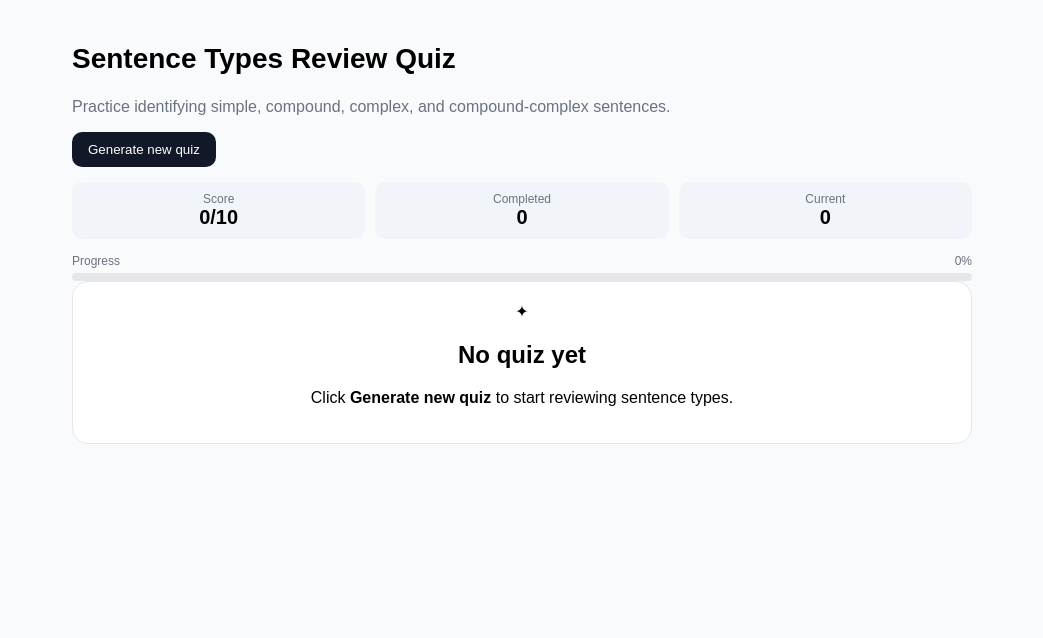
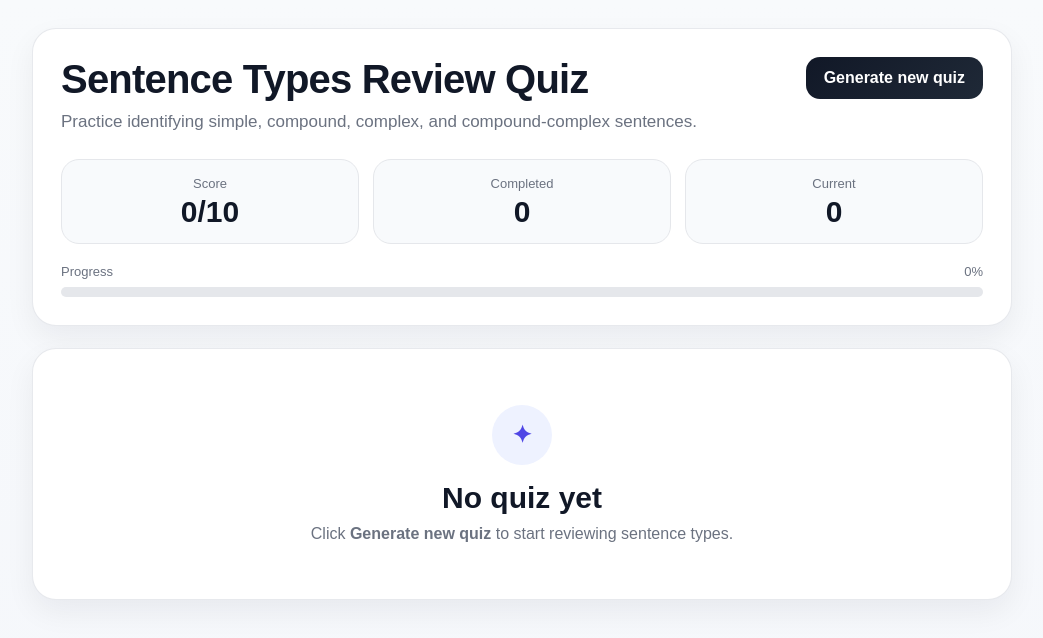
Before and after one commit to lehoanganhnguica/sentencetype, a React (Vite) app: page / in a window 1280 px wide. Shown: the top 638 px of the page, without its empty margins (118-1161 px from the left). Built offline with nearby package versions, Linux system fonts and the light colour scheme.

Commit message:
Update styles.css

```diff
--- a/src/styles.css
+++ b/src/styles.css
@@ -1,176 +1,388 @@
-/* Page layout */
+:root {
+  --bg: #f5f7fb;
+  --panel: #ffffff;
+  --text: #111827;
+  --muted: #6b7280;
+  --line: #e5e7eb;
+  --primary: #111827;
+  --primary-soft: #1f2937;
+  --accent: #4f46e5;
+  --accent-soft: #eef2ff;
+  --green-bg: #ecfdf5;
+  --green-line: #86efac;
+  --red-bg: #fef2f2;
+  --red-line: #fca5a5;
+  --shadow: 0 12px 30px rgba(15, 23, 42, 0.06);
+}
+
+* {
+  box-sizing: border-box;
+}
+
 body {
   margin: 0;
-  font-family: Arial, sans-serif;
-  background: #f8fafc;
+  font-family: Arial, Helvetica, sans-serif;
+  background: linear-gradient(180deg, #f8fafc 0%, var(--bg) 100%);
+  color: var(--text);
+}
+
+button,
+input {
+  font: inherit;
 }
 
 .page {
-  padding: 20px;
+  min-height: 100vh;
+  padding: 28px 16px 48px;
 }
 
 .container {
-  max-width: 900px;
+  max-width: 980px;
   margin: 0 auto;
 }
 
-/* Panels */
+.hero-card,
 .panel {
-  background: white;
-  padding: 20px;
-  border-radius: 16px;
-  margin-bottom: 20px;
-  border: 1px solid #e5e7eb;
+  background: var(--panel);
+  border: 1px solid rgba(229, 231, 235, 0.9);
+  border-radius: 24px;
+  box-shadow: var(--shadow);
 }
 
-.empty-state {
-  text-align: center;
+.hero-card {
+  padding: 28px;
+  margin-bottom: 22px;
 }
 
-/* Titles */
+.panel {
+  padding: 24px;
+}
+
+.hero-top {
+  display: flex;
+  justify-content: space-between;
+  align-items: flex-start;
+  gap: 20px;
+  margin-bottom: 24px;
+}
+
 .title {
-  font-size: 28px;
-  font-weight: bold;
+  margin: 0 0 8px;
+  font-size: 40px;
+  line-height: 1.1;
+  letter-spacing: -0.02em;
 }
 
 .subtitle {
-  color: #6b7280;
-  margin-top: 5px;
+  margin: 0;
+  color: var(--muted);
+  font-size: 17px;
+  line-height: 1.5;
+  max-width: 680px;
 }
 
-/* Stats */
 .stats-grid {
-  display: flex;
-  gap: 10px;
-  margin-top: 15px;
+  display: grid;
+  grid-template-columns: repeat(3, 1fr);
+  gap: 14px;
+  margin-top: 8px;
 }
 
 .stat-card {
-  flex: 1;
-  background: #f1f5f9;
-  padding: 10px;
-  border-radius: 10px;
+  background: #f8fafc;
+  border: 1px solid var(--line);
+  border-radius: 18px;
+  padding: 16px;
   text-align: center;
 }
 
 .stat-label {
-  font-size: 12px;
-  color: #6b7280;
+  font-size: 13px;
+  color: var(--muted);
+  margin-bottom: 6px;
 }
 
 .stat-value {
-  font-size: 20px;
-  font-weight: bold;
+  font-size: 30px;
+  font-weight: 800;
+  line-height: 1;
 }
 
-/* Buttons */
-.button {
-  padding: 10px 16px;
-  border-radius: 10px;
-  border: none;
-  cursor: pointer;
-}
-
-.button-primary {
-  background: #111827;
-  color: white;
-}
-
-.button-secondary {
-  background: #e5e7eb;
-}
-
-/* Sentence box */
-.sentence-box {
-  background: #fee2e2;
-  padding: 15px;
-  border-radius: 10px;
-  font-size: 18px;
-  margin-top: 15px;
-}
-
-/* Options */
-.options-list {
-  display: flex;
-  flex-direction: column;
-  gap: 10px;
-}
-
-.option-card {
-  display: flex;
-  gap: 10px;
-  padding: 12px;
-  border: 1px solid #d1d5db;
-  border-radius: 10px;
-  cursor: pointer;
-}
-
-.option-text {
-  text-transform: none;
-}
-
-/* Feedback */
-.feedback-box {
-  padding: 12px;
-  border-radius: 10px;
-  border: 1px solid;
-}
-
-.feedback-box.correct {
-  background: #dcfce7;
-  border-color: #22c55e;
-}
-
-.feedback-box.wrong {
-  background: #fee2e2;
-  border-color: #ef4444;
-}
-
-.feedback-title {
-  font-weight: bold;
-  margin-bottom: 5px;
-}
-
-.feedback-text {
-  font-size: 14px;
-  margin-top: 5px;
-}
-
-/* Progress bar */
 .progress-wrapper {
-  margin-top: 15px;
+  margin-top: 20px;
 }
 
 .progress-top {
   display: flex;
   justify-content: space-between;
-  font-size: 12px;
-  color: #6b7280;
+  font-size: 13px;
+  color: var(--muted);
+  margin-bottom: 8px;
 }
 
 .progress-bar {
+  width: 100%;
+  height: 10px;
   background: #e5e7eb;
-  height: 8px;
-  border-radius: 10px;
-  margin-top: 5px;
+  border-radius: 999px;
+  overflow: hidden;
 }
 
 .progress-fill {
-  background: #111827;
   height: 100%;
-  border-radius: 10px;
+  background: linear-gradient(90deg, var(--accent), #7c3aed);
+  border-radius: 999px;
+  transition: width 0.25s ease;
 }
 
-/* Misc */
-.actions {
-  margin-top: 20px;
+.empty-state {
+  text-align: center;
+  padding: 56px 24px;
+}
+
+.empty-state h2 {
+  margin: 0 0 10px;
+  font-size: 30px;
+}
+
+.empty-state p {
+  margin: 0;
+  color: var(--muted);
+  font-size: 16px;
+}
+
+.empty-icon {
+  width: 60px;
+  height: 60px;
+  margin: 0 auto 16px;
+  border-radius: 50%;
+  display: grid;
+  place-items: center;
+  background: var(--accent-soft);
+  color: var(--accent);
+  font-size: 24px;
+  font-weight: 700;
+}
+
+.question-panel {
+  padding-top: 22px;
+}
+
+.question-top {
   display: flex;
-  justify-content: flex-end;
+  justify-content: space-between;
+  gap: 18px;
+  align-items: flex-start;
+  margin-bottom: 18px;
+}
+
+.eyebrow {
+  display: inline-block;
+  font-size: 12px;
+  font-weight: 700;
+  letter-spacing: 0.08em;
+  text-transform: uppercase;
+  color: var(--accent);
+  margin-bottom: 8px;
+}
+
+.question-title {
+  margin: 0 0 8px;
+  font-size: 30px;
+}
+
+.question-subtitle {
+  margin: 0;
+  color: var(--muted);
+  font-size: 15px;
 }
 
 .badge {
+  border-radius: 999px;
+  padding: 8px 12px;
+  font-size: 12px;
+  font-weight: 700;
+  text-transform: capitalize;
+  white-space: nowrap;
+  border: 1px solid transparent;
+}
+
+.badge-easy {
+  background: #ecfeff;
+  color: #155e75;
+  border-color: #a5f3fc;
+}
+
+.badge-medium {
+  background: #fff7ed;
+  color: #9a3412;
+  border-color: #fdba74;
+}
+
+.badge-difficult {
+  background: #fef2f2;
+  color: #991b1b;
+  border-color: #fca5a5;
+}
+
+.sentence-box {
+  margin-top: 16px;
+  padding: 22px;
+  border-radius: 20px;
+  background: linear-gradient(180deg, #f8fafc 0%, #f1f5f9 100%);
+  border: 1px solid var(--line);
+  font-size: 26px;
+  line-height: 1.55;
+  font-weight: 600;
+}
+
+.options-list {
+  display: grid;
+  gap: 12px;
+  margin-top: 22px;
+}
+
+.option-card {
+  display: flex;
+  align-items: center;
+  gap: 14px;
+  padding: 16px 18px;
+  border: 1px solid var(--line);
+  border-radius: 18px;
+  background: #fff;
+  cursor: pointer;
+  transition: all 0.2s ease;
+}
+
+.option-card:hover {
+  border-color: #c7d2fe;
+  background: #fafaff;
+}
+
+.option-card.selected {
+  border-color: var(--accent);
+  background: var(--accent-soft);
+}
+
+.option-card input {
+  transform: scale(1.15);
+}
+
+.option-text {
+  font-size: 17px;
+  text-transform: capitalize;
+}
+
+.feedback-box {
+  margin-top: 4px;
+  padding: 16px 18px;
+  border-radius: 18px;
+  border: 1px solid;
+}
+
+.feedback-box.correct {
+  background: var(--green-bg);
+  border-color: var(--green-line);
+}
+
+.feedback-box.wrong {
+  background: var(--red-bg);
+  border-color: var(--red-line);
+}
+
+.feedback-title {
+  font-size: 18px;
+  font-weight: 800;
+  margin-bottom: 8px;
+}
+
+.feedback-text {
+  font-size: 15px;
+  line-height: 1.55;
+  margin-top: 8px;
+}
+
+.feedback-chip-row {
+  display: flex;
+  gap: 8px;
+  margin-top: 12px;
+  flex-wrap: wrap;
+}
+
+.feedback-chip {
+  display: inline-block;
+  padding: 6px 10px;
+  border-radius: 999px;
+  font-size: 12px;
+  background: rgba(255, 255, 255, 0.55);
+  border: 1px solid rgba(0, 0, 0, 0.06);
+}
+
+.actions {
+  display: flex;
+  justify-content: flex-end;
+  gap: 10px;
+  margin-top: 22px;
+}
+
+.button {
+  border: none;
+  border-radius: 14px;
+  padding: 12px 18px;
+  font-weight: 700;
+  cursor: pointer;
+  transition: transform 0.15s ease, opacity 0.15s ease, background 0.2s ease;
+}
+
+.button:hover {
+  transform: translateY(-1px);
+}
+
+.button:disabled {
+  cursor: not-allowed;
+  opacity: 0.45;
+  transform: none;
+}
+
+.button-primary {
+  background: linear-gradient(135deg, var(--primary) 0%, var(--primary-soft) 100%);
+  color: #fff;
+}
+
+.button-secondary {
   background: #e5e7eb;
-  padding: 5px 10px;
-  border-radius: 8px;
-  font-size: 12px;
+  color: var(--text);
 }
+
+@media (max-width: 760px) {
+  .hero-top,
+  .question-top {
+    flex-direction: column;
+    align-items: stretch;
+  }
+
+  .title {
+    font-size: 32px;
+  }
+
+  .question-title {
+    font-size: 26px;
+  }
+
+  .sentence-box {
+    font-size: 21px;
+  }
+
+  .stats-grid {
+    grid-template-columns: 1fr;
+  }
+
+  .actions {
+    justify-content: stretch;
+  }
+
+  .actions .button,
+  .hero-top .button {
+    width: 100%;
+  }
+}
```
